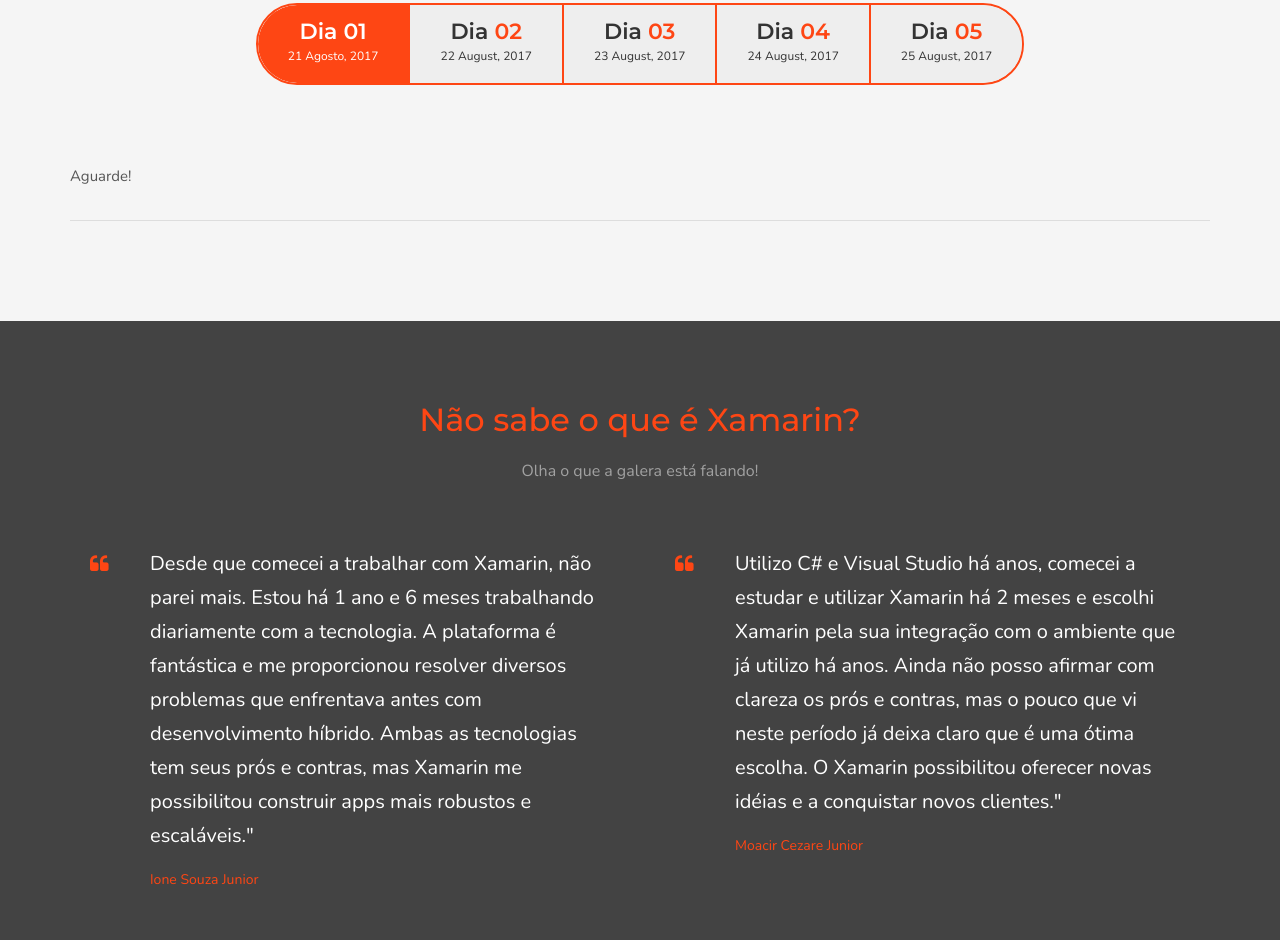
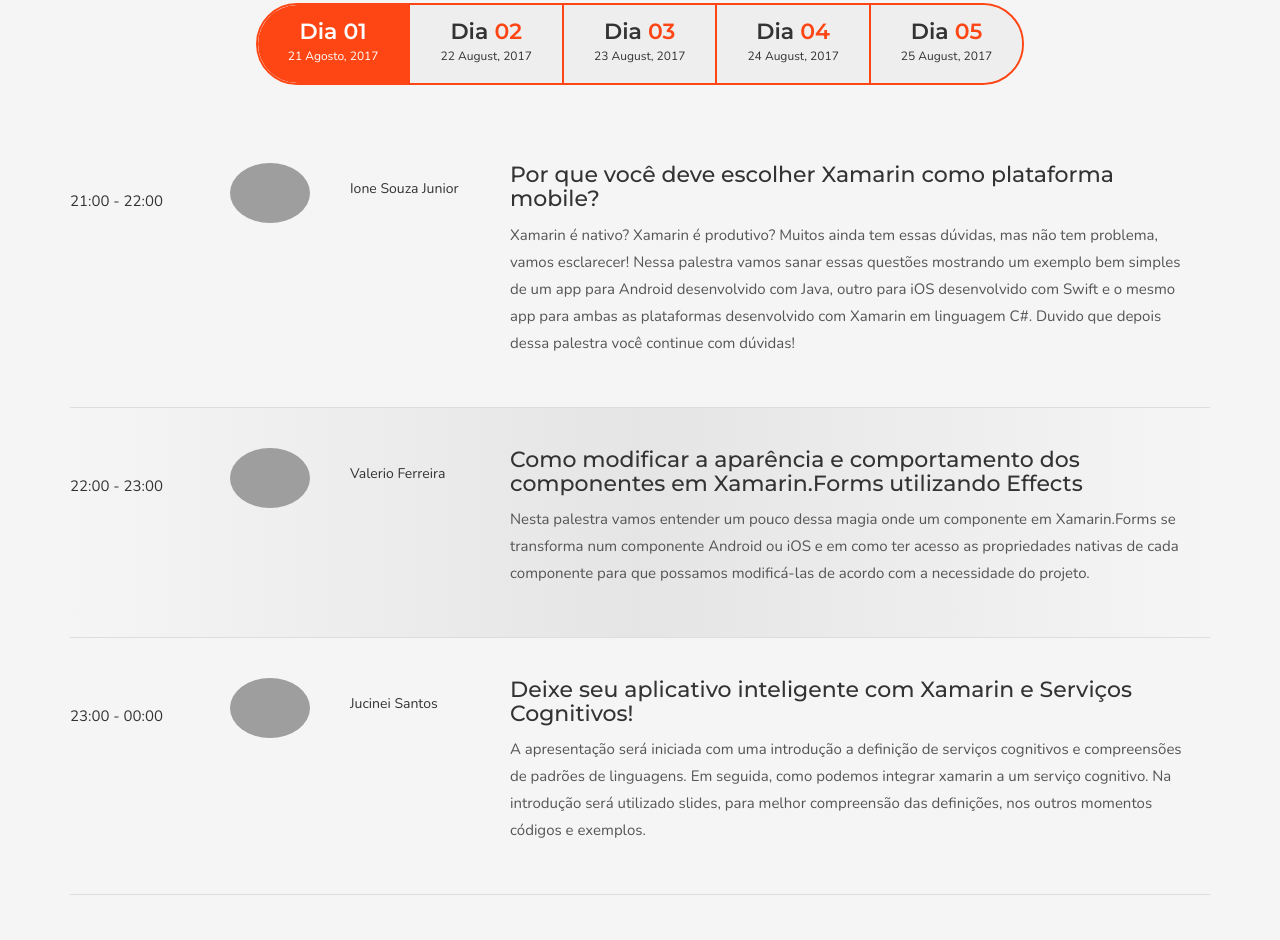
Before and after one commit to cyz/ai-week, a plain HTML site: page index.html in a window 1280 px wide. Shown: the part 2437-3377 px from the top of the page. Drawn offline with nearby package versions, Linux system fonts and the light colour scheme; some packages are replaced by stand-ins of ours; grey boxes are pictures that could not be loaded.

Commit message:
update agenda

```diff
--- a/index.html
+++ b/index.html
@@ -355,25 +355,18 @@
                                         <div class="row">
                                             <div class="col-md-12">
 
-                                                 <div class="schedule-listing">
-                                                    <div class="schedule-item">
-                                                        <span>Aguarde!</span>
-                                                    </div>
-                                                 </div>
-                                                <!--
                                                 <div class="schedule-listing">
                                                     <div class="schedule-item">
-                                                        <div class="sc-time">08:00 - 10:00 AM</div>
+                                                        <div class="sc-time">21:00 - 22:00</div>
                                                         <div class="sc-pic">
-                                                            <img src="images/team/1.jpg" class="img-circle" alt="">
+                                                            <img src="https://avatars3.githubusercontent.com/u/519642?v=4&s=460" class="img-circle" alt="">
                                                         </div>
                                                         <div class="sc-name">
-                                                            <h4>Ben Sheridan</h4>
-                                                            <span>Founder & CEO</span>
+                                                            <h4>Ione Souza Junior</h4>
                                                         </div>
                                                         <div class="sc-info">
-                                                            <h3>Introduction WordPress</h3>
-                                                            <p>In this session we will discuss about digital topics in detail. You need laptops and other tech support equipment. This session will last for 2 hours. So prepare yourself.</p>
+                                                            <h3>Por que você deve escolher Xamarin como plataforma mobile?</h3>
+                                                            <p>Xamarin é nativo? Xamarin é produtivo? Muitos ainda tem essas dúvidas, mas não tem problema, vamos esclarecer! Nessa palestra vamos sanar essas questões mostrando um exemplo bem simples de um app para Android desenvolvido com Java, outro para iOS desenvolvido com Swift e o mesmo app para ambas as plataformas desenvolvido com Xamarin em linguagem C#. Duvido que depois dessa palestra você continue com dúvidas!</p>
                                                         </div>
                                                         <div class="clearfix"></div>
                                                     </div>
@@ -381,17 +374,16 @@
 
                                                 <div class="schedule-listing">
                                                     <div class="schedule-item">
-                                                        <div class="sc-time">12:00 - 14:00 PM</div>
+                                                        <div class="sc-time">22:00 - 23:00</div>
                                                         <div class="sc-pic">
-                                                            <img src="images/team/2.jpg" class="img-circle" alt="">
+                                                            <img src="http://xoweek.online/images/valerio.png" class="img-circle" alt="">
                                                         </div>
                                                         <div class="sc-name">
-                                                            <h4>Sophie Lana</h4>
-                                                            <span>Founder & CEO</span>
+                                                            <h4>Valerio Ferreira</h4>
                                                         </div>
                                                         <div class="sc-info">
-                                                            <h3>Getting Started With WordPress</h3>
-                                                            <p>In this session we will discuss about digital topics in detail. You need laptops and other tech support equipment. This session will last for 2 hours. So prepare yourself.</p>
+                                                            <h3>Como modificar a aparência e comportamento dos componentes em Xamarin.Forms utilizando Effects</h3>
+                                                            <p>Nesta palestra vamos entender um pouco dessa magia onde um componente em Xamarin.Forms se transforma num componente Android ou iOS e em como ter acesso as propriedades nativas de cada componente para que possamos modificá-las de acordo com a necessidade do projeto.</p>
                                                         </div>
                                                         <div class="clearfix"></div>
                                                     </div>
@@ -399,40 +391,20 @@
 
                                                 <div class="schedule-listing">
                                                     <div class="schedule-item">
-                                                        <div class="sc-time">16:00 - 18:00 PM</div>
+                                                        <div class="sc-time">23:00 - 00:00</div>
                                                         <div class="sc-pic">
-                                                            <img src="images/team/3.jpg" class="img-circle" alt="">
+                                                            <img src="https://media.licdn.com/mpr/mpr/shrinknp_400_400/p/8/005/0a9/060/35b9e62.jpg" class="img-circle" alt="">
                                                         </div>
                                                         <div class="sc-name">
-                                                            <h4>James Hoult</h4>
-                                                            <span>Founder & CEO</span>
+                                                            <h4>Jucinei Santos</h4>
                                                         </div>
                                                         <div class="sc-info">
-                                                            <h3>Prepare Your Hosting &amp; Domain</h3>
-                                                            <p>In this session we will discuss about digital topics in detail. You need laptops and other tech support equipment. This session will last for 2 hours. So prepare yourself.</p>
+                                                            <h3>Deixe seu aplicativo inteligente com Xamarin e Serviços Cognitivos!</h3>
+                                                            <p>A apresentação será iniciada com uma introdução a definição de serviços cognitivos e compreensões de padrões de linguagens. Em seguida, como podemos integrar xamarin a um serviço cognitivo. Na introdução será utilizado slides, para melhor compreensão das definições, nos outros momentos códigos e exemplos. </p>
                                                         </div>
                                                         <div class="clearfix"></div>
                                                     </div>
                                                 </div>
-
-                                                <div class="schedule-listing">
-                                                    <div class="schedule-item">
-                                                        <div class="sc-time">20:00 - 22:00 PM</div>
-                                                        <div class="sc-pic">
-                                                            <img src="images/team/4.jpg" class="img-circle" alt="">
-                                                        </div>
-                                                        <div class="sc-name">
-                                                            <h4>Oscar Helman</h4>
-                                                            <span>Founder & CEO</span>
-                                                        </div>
-                                                        <div class="sc-info">
-                                                            <h3>WordPress Theme Development Basic</h3>
-                                                            <p>In this session we will discuss about digital topics in detail. You need laptops and other tech support equipment. This session will last for 2 hours. So prepare yourself.</p>
-                                                        </div>
-                                                        <div class="clearfix"></div>
-                                                    </div>
-                                                </div>
-                                                -->
                                             </div>
                                         </div>
                                     </div>
```
